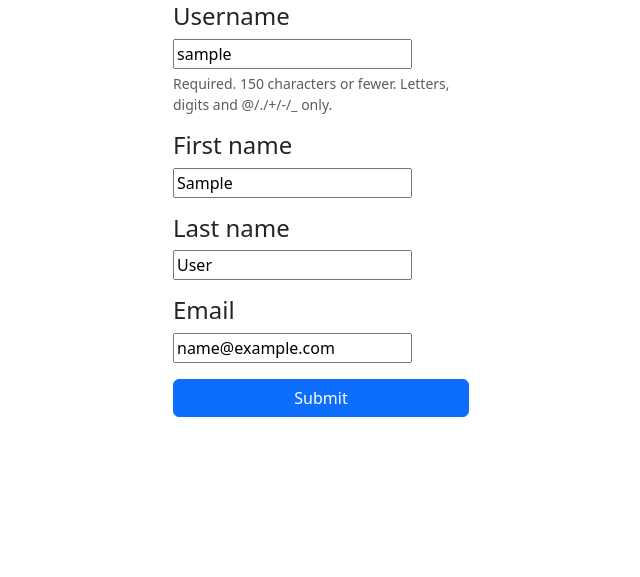
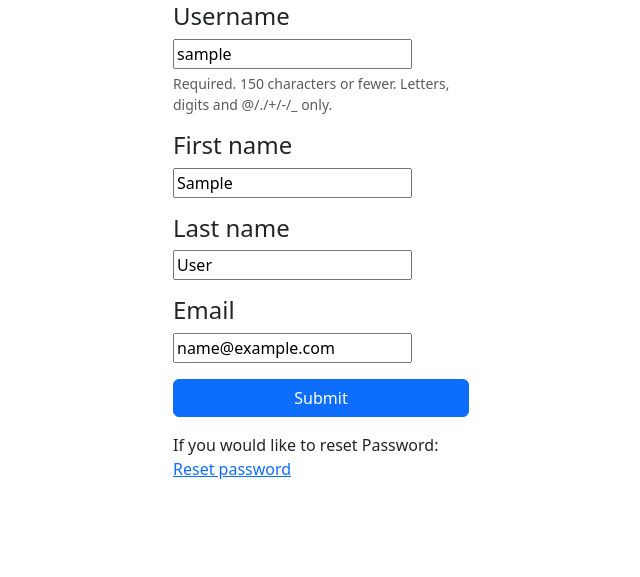
Before and after one commit to mluckiewicz/my_budget_planner_with_snake, a Django app: page /account/edit_profile/ in a window 1280 px wide. Shown: the part 338-915 px from the top of the page, without its empty margins (319-959 px from the left). Run offline with Django 4.2, Linux system fonts and the light colour scheme; the visitor is signed in with stand-in values (Sample User, id 1); some libraries are stand-ins or nearby versions.

Commit message:
add(edit_profile.html): add reset link and redirect submit button to edit_profile

```diff
--- a/accounts/templates/account/edit_profile.html
+++ b/accounts/templates/account/edit_profile.html
@@ -40,10 +40,12 @@
 
                     <div class="form-group d-grid gap-2 mb-3">
                         <input type="submit" class="btn btn-primary" value="Submit">
+
                     </div>
+                    <p>If you would like to reset Password: <a href="{%url 'reset_password' %}">Reset password</a></p>
                 </form>
             </div>
         </div>
     </div>
 
-{% endblock content %}ssword: <a href="{%url 'reset_password' %}">Reset password</a></p>
+{% endblock content %}
--- a/accounts/views.py
+++ b/accounts/views.py
@@ -28,8 +28,8 @@ def edit_profile(request):
         user_form = UpdateUserForm(request.POST, instance=request.user)
         if user_form.is_valid():
             user_form.save()
-            # messages.success(request, 'Your Profile has been updated!')
-            return redirect('planner:dashboard')
+
+            return render(request, 'account/user_profile.html', {})
 
     else:
         user_form = UpdateUserForm(instance=request.user)
```
